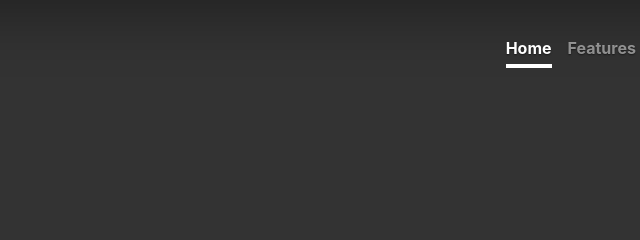
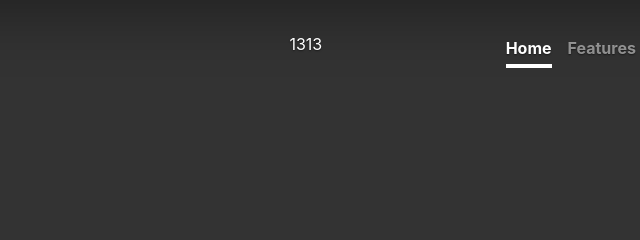
Before and after one commit to noinha31/-noinha31-.github.io, a plain HTML site: page index.html in a window 1280 px wide. Shown: the top 240 px of the page, 230-870 px from the left. Drawn offline with nearby package versions, Linux system fonts and the light colour scheme; a script that the page names is missing.

Commit message:
Update index.html

```diff
--- a/index.html
+++ b/index.html
@@ -22,7 +22,7 @@
 
           <div class="masthead clearfix">
             <div class="inner">
-              <span class="glyphicon glyphicon-barcode"></span>
+              <span class="glyphicon glyphicon-barcode">1313</span>
               <nav class="nav nav-masthead">
                 <a class="nav-link active" href="#">Home</a>
                 <a class="nav-link" href="#">Features</a>
```
